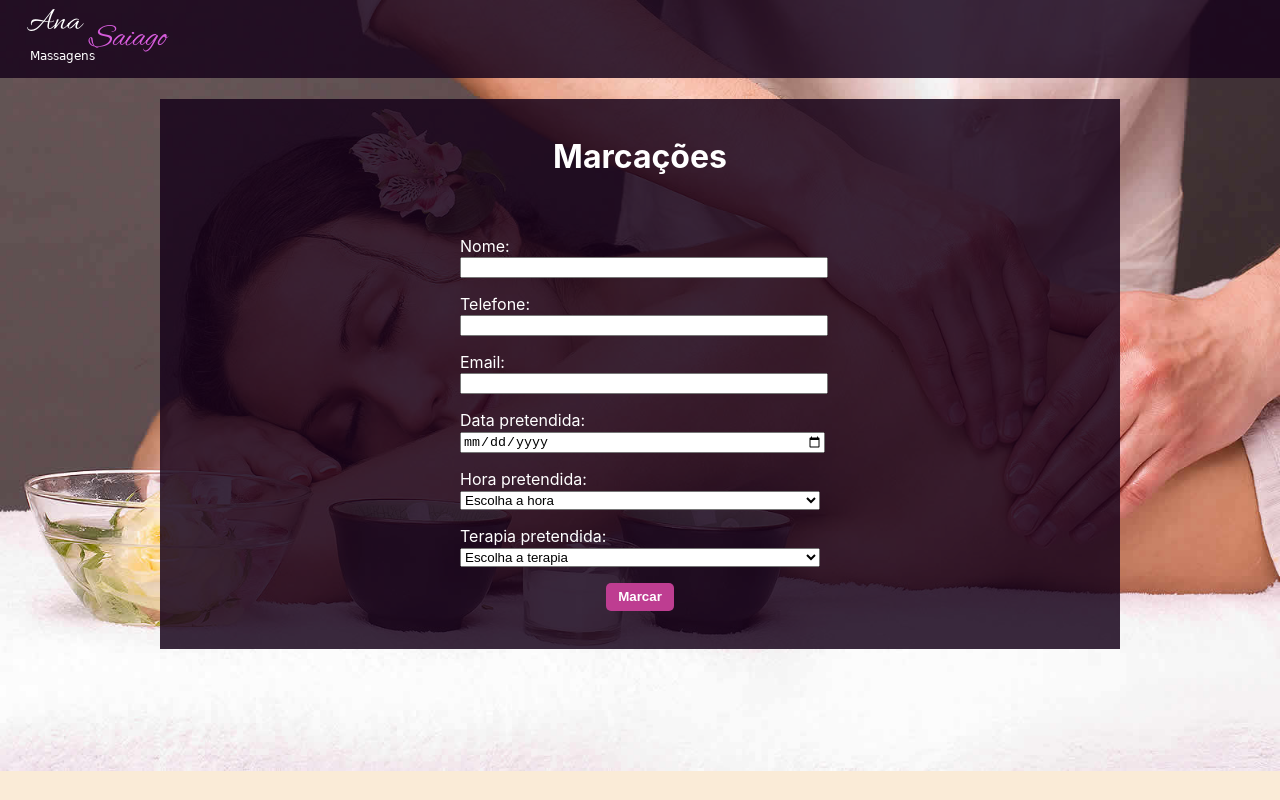
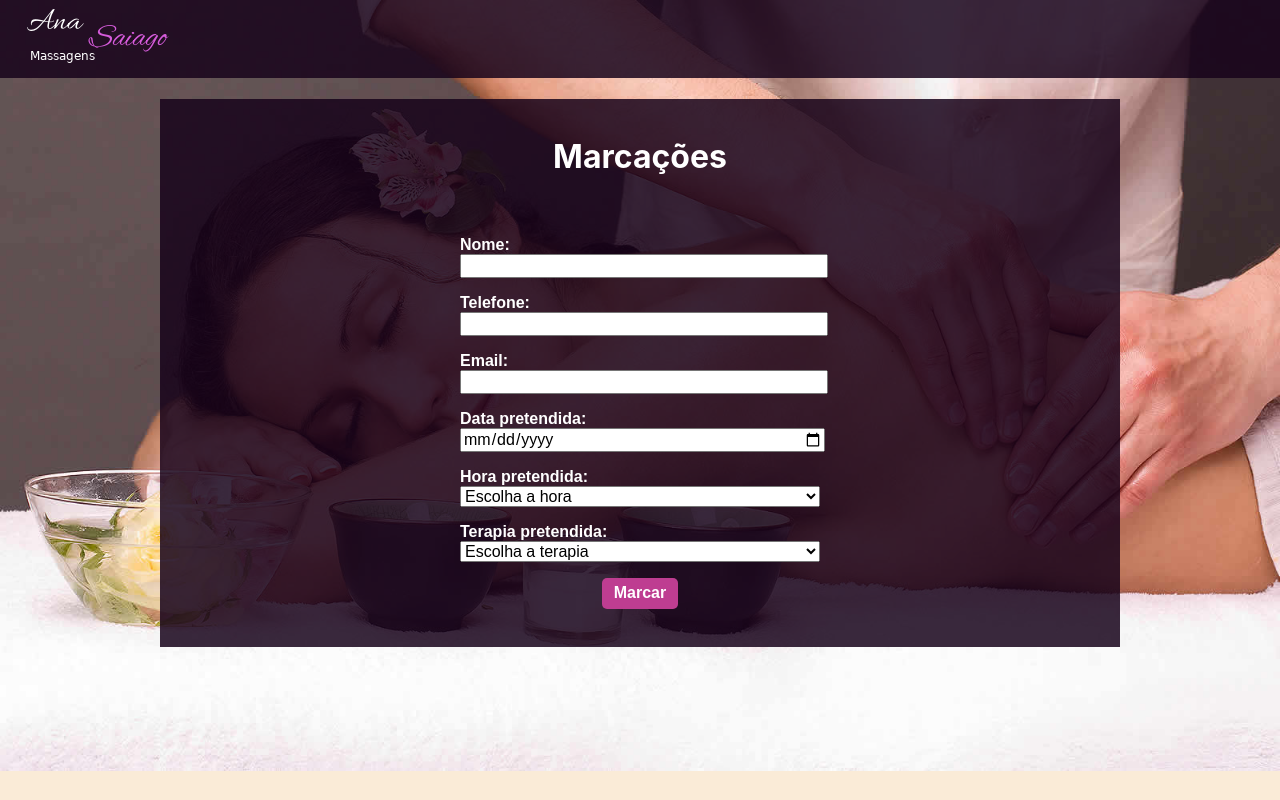
Before and after one commit to Barbosabyte/formacao_UFCD10190, a React (Create React App) app in the folder marcacoes/: page / in a window 1280 px wide. Built offline with nearby package versions, Linux system fonts and the light colour scheme.

Commit message:
alteracao de estilo

```diff
--- a/marcacoes/src/componentes/Form.css
+++ b/marcacoes/src/componentes/Form.css
@@ -13,10 +13,15 @@ form {
 label {
   display: block;
   margin-bottom: 1em;
+  font-family: Arial, Helvetica, sans-serif;
+  font-size: 1em;
+  font-weight: bold;
 }
 input,
 select {
   width: 100%;
+  font-family: Arial, Helvetica, sans-serif;
+  font-size: 1em;
 }
 .enviar {
   text-align: center;
```
